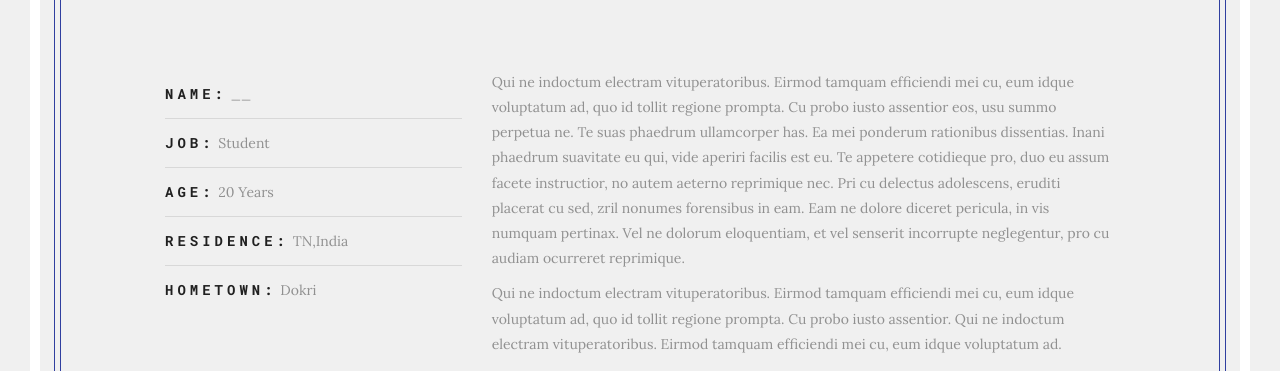
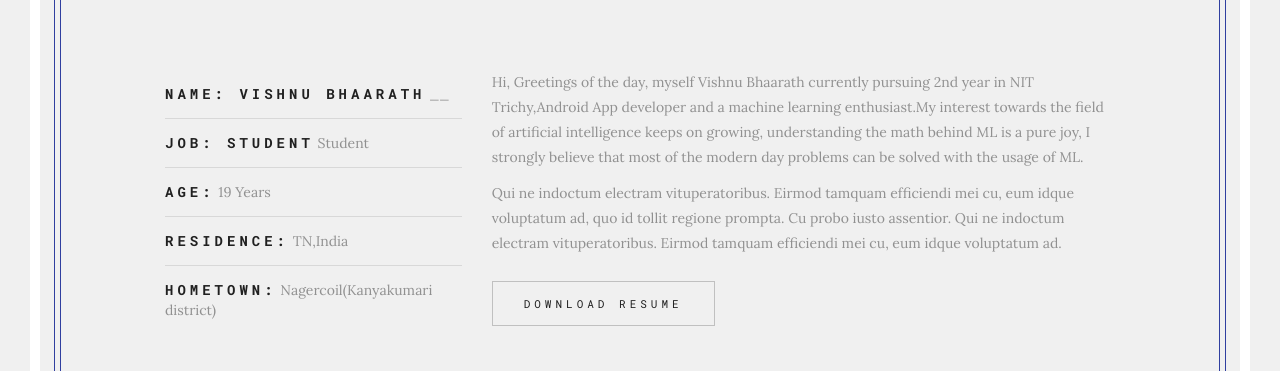
Before and after one commit to VishnuBhaarath/sample-portfolio-site, a plain HTML site: page index.html in a window 1280 px wide. Both pictures are taken after a click on the link "DISCOVER MORE". Shown: the part 191-562 px from the top of the page. Drawn offline with Linux system fonts and the light colour scheme; files whose address does not match are found by name.

Commit message:
Update index.html

```diff
--- a/index.html
+++ b/index.html
@@ -120,10 +120,10 @@
 							<div class='inner' >
 								<div class='intro-text' >
 
-									<h1>I'm ABC</h1>
+									<h1>I'm Vishnu Bhaarath</h1>
 
 									<p>
-										_ year _ student at NIT Trichy.
+										II nd year Civil Engineering student at NIT Trichy.
 									</p>
 
 									<div class='intro-btns' >
@@ -169,18 +169,18 @@
 									<ul class='info-list' >
 
 										<li>
-											<strong>Name:</strong>
+											<strong>Name: Vishnu Bhaarath</strong>
 											<span>__</span>
 										</li>
 
 										<li>
-											<strong>Job:</strong>
+											<strong>Job: Student</strong>
 											<span>Student</span>
 										</li>
 
 										<li>
 											<strong>Age:</strong>
-											<span>20 Years</span>
+											<span>19 Years</span>
 										</li>
 
 										<li>
@@ -190,7 +190,7 @@
 
 										<li>
 											<strong>Hometown:</strong>
-											<span>Dokri</span>
+											<span>Nagercoil(Kanyakumari district)</span>
 										</li>
 
 
@@ -203,7 +203,7 @@
 
 									<div class='about-text' >
 										<p>
-											Qui ne indoctum electram vituperatoribus. Eirmod tamquam efficiendi mei cu, eum idque voluptatum ad, quo id tollit regione prompta. Cu probo iusto assentior eos, usu summo perpetua ne. Te suas phaedrum ullamcorper has. Ea mei ponderum rationibus dissentias. Inani phaedrum suavitate eu qui, vide aperiri facilis est eu. Te appetere cotidieque pro, duo eu assum facete instructior, no autem aeterno reprimique nec. Pri cu delectus adolescens, eruditi placerat cu sed, zril nonumes forensibus in eam. Eam ne dolore diceret pericula, in vis numquam pertinax. Vel ne dolorum eloquentiam, et vel senserit incorrupte neglegentur, pro cu audiam ocurreret reprimique.
+											Hi, Greetings of the day, myself Vishnu Bhaarath currently pursuing 2nd year in NIT Trichy,Android App developer and a machine learning enthusiast.My interest towards the field of artificial intelligence keeps on growing, understanding the math behind ML is a pure joy, I strongly believe that most of the modern day problems can be solved with the usage of ML.
 										</p>
 
 										<p>
```
